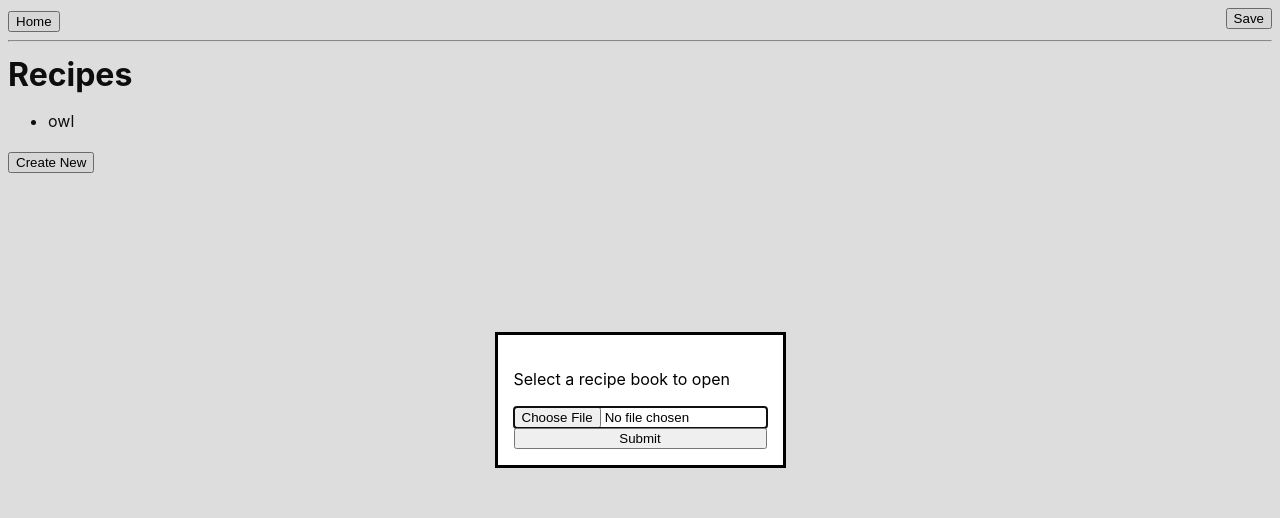
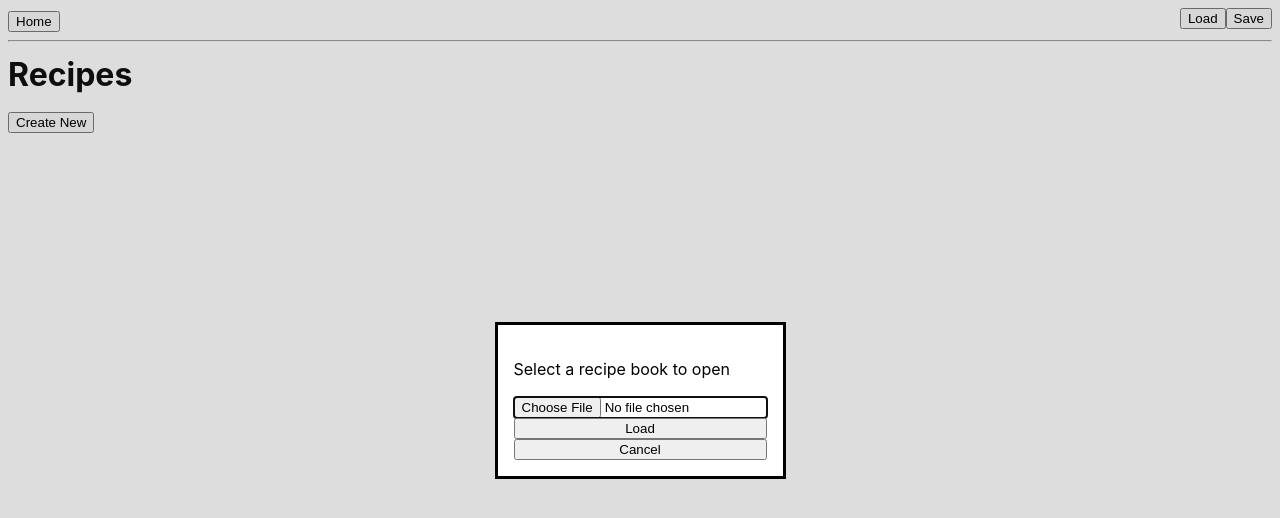
Before and after one commit to kerstop/My-Recipe-Book, a React (Vite) app: page / in a window 1280 px wide. Shown: the top 518 px of the page. Built offline with nearby package versions, Linux system fonts and the light colour scheme.

Commit message:
Setup tauri to load recipe books

```diff
--- a/src/components/edit-recipe.tsx
+++ b/src/components/edit-recipe.tsx
@@ -1,7 +1,6 @@
 import { useContext, useRef, useState } from "react";
-import { Ingredient, IngredientList, Recipe, RecipeBook } from "../recipe-book";
+import { Ingredient } from "../recipe-book";
 import { max } from "lodash";
-import { useNavigate, useParams } from "react-router";
 import GlobalState from "../context";
 
 const EditIngredient: React.FC<{
@@ -59,7 +58,7 @@ const EditRecipe: React.FC = () => {
   return (
     <form
       method="dialog"
-      onSubmit={(e) => {
+      onSubmit={() => {
         let recipeToUpdate = book.recipes.findIndex((r) => r.id === recipe.id);
         if (recipeToUpdate === -1) {
           book.recipes.push(recipe);
--- a/src/components/load-file-dialog.tsx
+++ b/src/components/load-file-dialog.tsx
@@ -1,17 +1,45 @@
-import { useContext, useEffect, useRef } from "react";
+import { useContext, useEffect, useRef, useState } from "react";
 import GlobalState from "../context";
+import { invoke } from "@tauri-apps/api/core";
 
-const LoadFileDialog: React.FC<{
-  setOpenedFileName: (name: string) => void;
-}> = ({ setOpenedFileName }) => {
-  const { setBook } = useContext(GlobalState);
+const LoadFileDialog: React.FC<{}> = () => {
+  const { book, setBook } = useContext(GlobalState);
+  const [openedFileName, setOpenedFileName] = useState("my-recipebook.rcpbk");
   const load_file_dialog = useRef<HTMLDialogElement>(null);
+  const file_input = useRef<HTMLInputElement>(null);
 
   useEffect(() => {
+    if ("__TAURI_INTERNALS__" in window) {
+      invoke("load_book").then((book) => setBook(JSON.parse(book as string)));
+    } else {
       load_file_dialog.current?.showModal();
+    }
   }, []);
 
   return (
+    <>
+      <input
+        type="Button"
+        defaultValue="Save"
+        style={{ float: "right" }}
+        onClick={() => {
+          const blob = new Blob([JSON.stringify(book)], { type: "text/json" });
+          const element = document.createElement("a");
+          element.href = URL.createObjectURL(blob);
+          element.download = openedFileName;
+
+          document.body.appendChild(element);
+          element.click();
+          document.body.removeChild(element);
+          setTimeout(() => URL.revokeObjectURL(element.href), 1500);
+        }}
+      />
+      <input
+        type="Button"
+        defaultValue="Load"
+        style={{ float: "right" }}
+        onClick={() => load_file_dialog.current?.showModal()}
+      />
       <dialog ref={load_file_dialog}>
         <form
           method="dialog"
@@ -27,10 +55,28 @@ const LoadFileDialog: React.FC<{
           }}
         >
           <p>Select a recipe book to open</p>
-        <input type="file" name="book" />
-        <input type="submit" />
+          <input type="file" name="book" accept=".rcpbk" ref={file_input} />
+          <input
+            type="button"
+            value={"Load"}
+            onClick={async () => {
+              const file = file_input.current?.files?.[0];
+              if (file !== undefined) {
+                const file_contents = await file.text();
+                setBook(JSON.parse(file_contents));
+                setOpenedFileName(file.name);
+                load_file_dialog.current?.close();
+              }
+            }}
+          />
+          <input
+            type="button"
+            value="Cancel"
+            onClick={() => load_file_dialog.current?.close()}
+          />
         </form>
       </dialog>
+    </>
   );
 };
 
--- a/src/components/recipe-book.tsx
+++ b/src/components/recipe-book.tsx
@@ -1,6 +1,4 @@
 import React, { useContext } from "react";
-import { RecipeBook } from "../recipe-book";
-import { NavLink } from "react-router";
 import GlobalState from "../context";
 
 const RecipeBookPage: React.FC = () => {
--- a/src/components/recipe.tsx
+++ b/src/components/recipe.tsx
@@ -1,7 +1,4 @@
-import React, { useContext, useRef } from "react";
-import { Recipe, RecipeBook } from "../recipe-book";
-import { useNavigate, useParams } from "react-router";
-import EditRecipe from "./edit-recipe";
+import React, { useContext } from "react";
 import GlobalState from "../context";
 
 const RecipeDisplay: React.FC = () => {
--- a/src/main.tsx
+++ b/src/main.tsx
@@ -1,10 +1,4 @@
-import React, {
-  FormEvent,
-  useContext,
-  useEffect,
-  useRef,
-  useState,
-} from "react";
+import React, { useContext, useState } from "react";
 import ReactDOM from "react-dom/client";
 import EditRecipe from "./components/edit-recipe";
 import RecipeDisplay from "./components/recipe";
@@ -15,15 +9,7 @@ import { RecipeBook } from "./recipe-book";
 import LoadFileDialog from "./components/load-file-dialog";
 
 const defaultBook: RecipeBook = {
-  recipes: [
-    {
-      id: self.crypto.randomUUID(),
-      title: "owl",
-      instructions: "make the rest of the owl",
-      ingredients: [{ name: "owl meat", unit: "lb", amount: 1, orderBy: 1 }],
-      lastModified: new Date(),
-    },
-  ],
+  recipes: [],
 };
 
 const Body: React.FC = () => {
@@ -43,13 +29,11 @@ const RootNode: React.FC = () => {
   const [book, setBook] = useState(defaultBook);
   const [recipeId, setRecipeId] = useState<string | null>(null);
   const [editing, setEditing] = useState(false);
-  const [openedFileName, setOpenedFileName] = useState("my-recipebook.rcpbk");
 
   return (
     <GlobalState.Provider
       value={{ book, setBook, recipeId, setRecipeId, editing, setEditing }}
     >
-      <LoadFileDialog setOpenedFileName={setOpenedFileName} />
       <input
         type="button"
         value="Home"
@@ -57,22 +41,7 @@ const RootNode: React.FC = () => {
           setRecipeId(null);
         }}
       />
-      <input
-        type="Button"
-        defaultValue="Save"
-        style={{ float: "right" }}
-        onClick={() => {
-          const blob = new Blob([JSON.stringify(book)], { type: "text/json" });
-          const element = document.createElement("a");
-          element.href = URL.createObjectURL(blob);
-          element.download = openedFileName;
-
-          document.body.appendChild(element);
-          element.click();
-          document.body.removeChild(element);
-          setTimeout(() => URL.revokeObjectURL(element.href), 1500);
-        }}
-      />
+      <LoadFileDialog />
       <hr />
       <Body />
     </GlobalState.Provider>
```
Also changed, not shown: 2 other files (tests, documents, lock files or other folders). Lines whose indentation alone changed are shown as unchanged.
